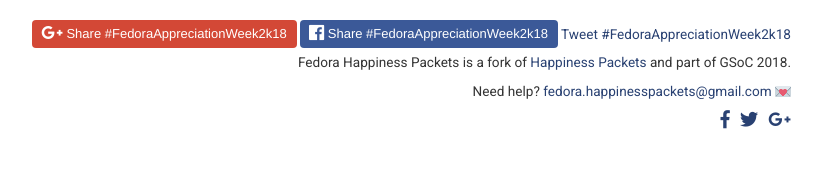
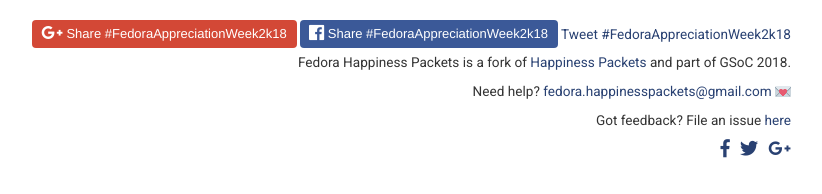
Before and after one commit to travisdev1/travis, a Django app: template templates/messaging/faq.html in a window 1280 px wide. Shown: the part 2051-2245 px from the top of the page, without its empty margins (439-1261 px from the left). Before the commit the page ends 2180 px from the top, so only its background shows below. Run offline with Django 3.2, Linux system fonts and the light colour scheme; the template is opened without the code that fills it, so the values that code supplies are empty; some libraries are stand-ins or nearby versions.

Commit message:
Add link to for feedback

```diff
--- a/templates/base.html
+++ b/templates/base.html
@@ -80,6 +80,8 @@
                 Need help? <a href="mailto:fedora.happinesspackets@gmail.com">fedora.happinesspackets@gmail.com</a>
                 <img class="emoji" src="{% static 'images/emoji/loveletter.png' %}" alt="💌" title="Love letter" aria-label="Emoji: Love letter" style="vertical-align: text-bottom">
                 <br>
+                Got feedback? File an issue <a href="https://pagure.io/fedora-commops/fedora-happiness-packets/new_issue">here</a>
+                <br>
                 <a href="https://www.facebook.com/TheFedoraProject"><i class="fab fa-facebook-f fa-lg"></i></a>
                 &nbsp;
                 <a href="https://twitter.com/fedora"><i class="fab fa-twitter fa-lg"></i></a>
```
